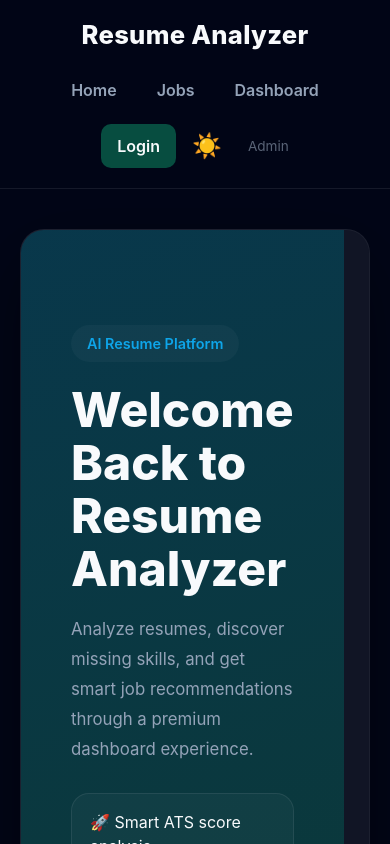
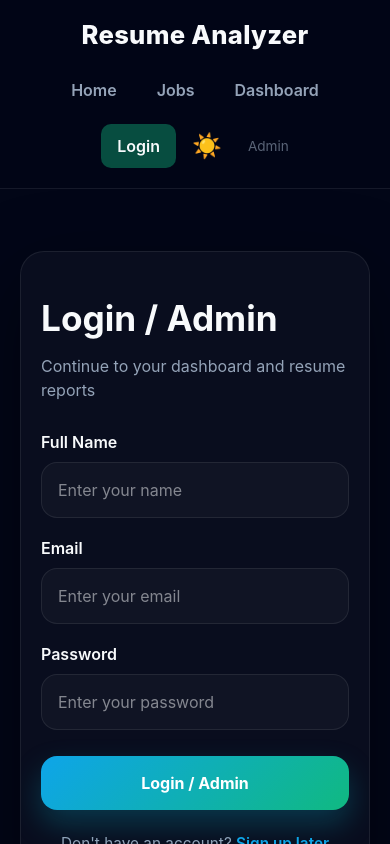
Before and after one commit to Anupam477/resume-analyzer, a React (Vite) app in the folder resume-project/: page / in a window 390 px wide. Both pictures are taken after a click on the button "View Dashboard". Shown: the top 844 px of the page. Built offline with nearby package versions, Linux system fonts and the light colour scheme.

Commit message:
fix: make application fully responsive on mobile screens and clean database

```diff
--- a/resume-project/src/pages/Home.jsx
+++ b/resume-project/src/pages/Home.jsx
@@ -146,16 +146,7 @@ function Home() {
         color: "var(--text-main)",
       }}
     >
-      <div
-        style={{
-          width: "100%",
-          maxWidth: "980px",
-          display: "grid",
-          gridTemplateColumns: "1.1fr 0.9fr",
-          gap: "24px",
-          alignItems: "stretch",
-        }}
-      >
+      <div className="home-grid">
         <div className="glass-panel"
           style={{
             padding: "55px 42px",
--- /dev/null
+++ b/resume-project/src/pages/Login.css
@@ -0,0 +1,34 @@
+.login-grid {
+  width: 100%;
+  max-width: 1100px;
+  display: grid;
+  grid-template-columns: 1fr 1fr;
+  overflow: hidden;
+}
+
+.login-info-panel {
+  padding: 60px 40px;
+  background: var(--bg-secondary);
+  border-right: 1px solid var(--glass-border);
+  box-sizing: border-box;
+}
+
+.login-form-panel {
+  padding: 60px 50px;
+  box-sizing: border-box;
+  display: flex;
+  flex-direction: column;
+  justify-content: center;
+}
+
+@media (max-width: 768px) {
+  .login-grid {
+    grid-template-columns: 1fr;
+  }
+  .login-info-panel {
+    display: none; /* Hide the large text section on small mobile phones to save space */
+  }
+  .login-form-panel {
+    padding: 40px 20px;
+  }
+}
--- a/resume-project/src/pages/Login.jsx
+++ b/resume-project/src/pages/Login.jsx
@@ -1,5 +1,6 @@
 import React, { useState } from "react";
 import { useNavigate } from "react-router-dom";
+import "./Login.css";
 
 function Login() {
   const [name, setName] = useState("");
@@ -32,26 +33,9 @@ function Login() {
         color: "var(--text-main)",
       }}
     >
-      <div className="glass-panel"
-        style={{
-          width: "100%",
-          maxWidth: "1100px",
-          display: "grid",
-          gridTemplateColumns: "1fr 1fr",
-          overflow: "hidden",
-        }}
-      >
+      <div className="glass-panel login-grid">
         {/* Left Section */}
-        <div
-          style={{
-            padding: "60px 50px",
-            background:
-              "linear-gradient(160deg, var(--glow-2), var(--glow-1))",
-            display: "flex",
-            flexDirection: "column",
-            justifyContent: "center",
-          }}
-        >
+        <div className="login-info-panel">
           <div
             style={{
               display: "inline-block",
@@ -135,15 +119,7 @@ function Login() {
         </div>
 
         {/* Right Section */}
-        <div
-          style={{
-            padding: "60px 50px",
-            display: "flex",
-            flexDirection: "column",
-            justifyContent: "center",
-            background: "var(--glass-bg)",
-          }}
-        >
+        <div className="login-form-panel">
           <h2
             style={{
               fontSize: "2.2rem",
```
Also changed, not shown: resume-project/src/components/Navbar.css (+15 -0 lines), resume-project/src/pages/Home.css (+18 -0 lines), 1 other file (tests, documents, lock files or other folders).
